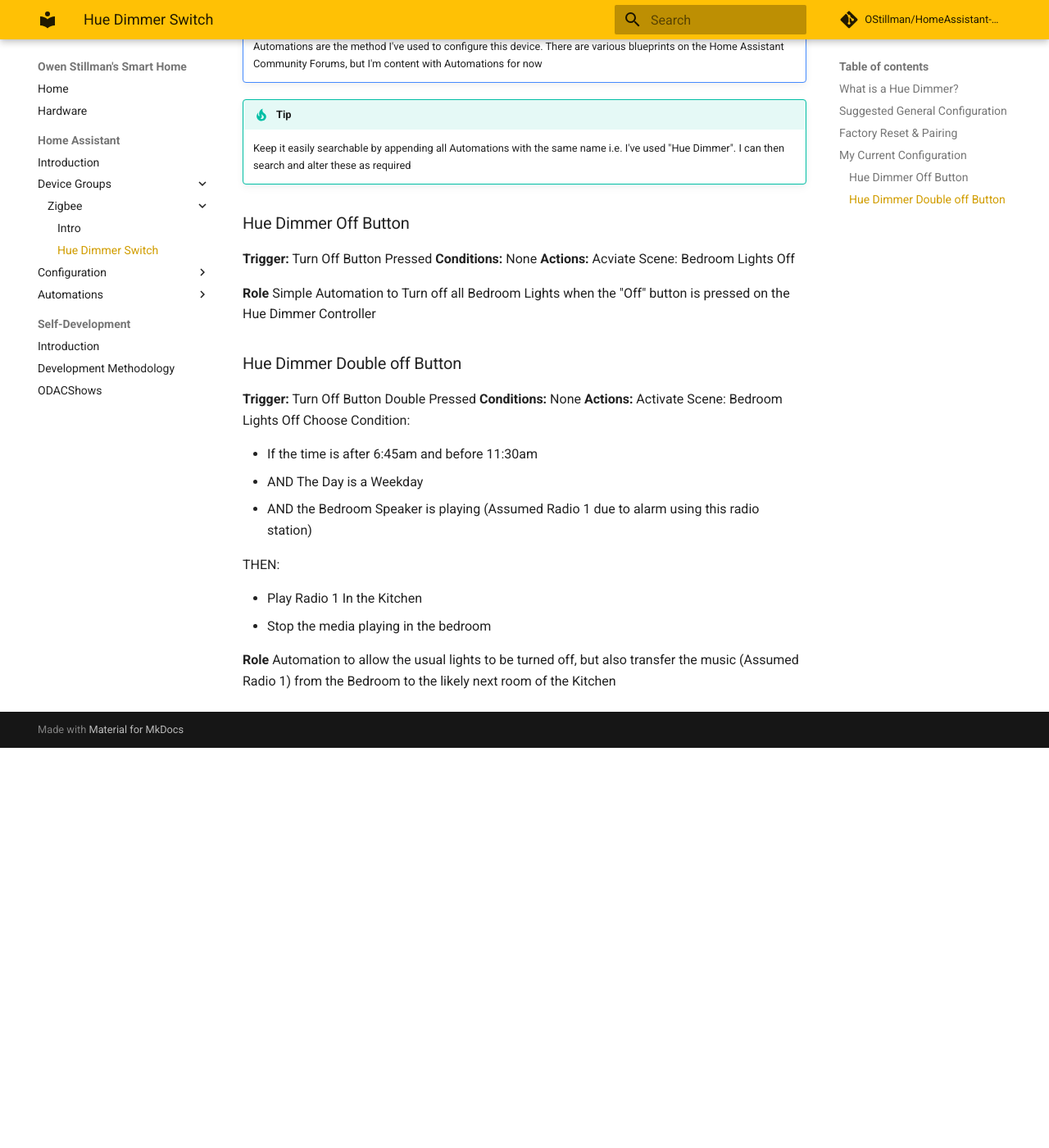
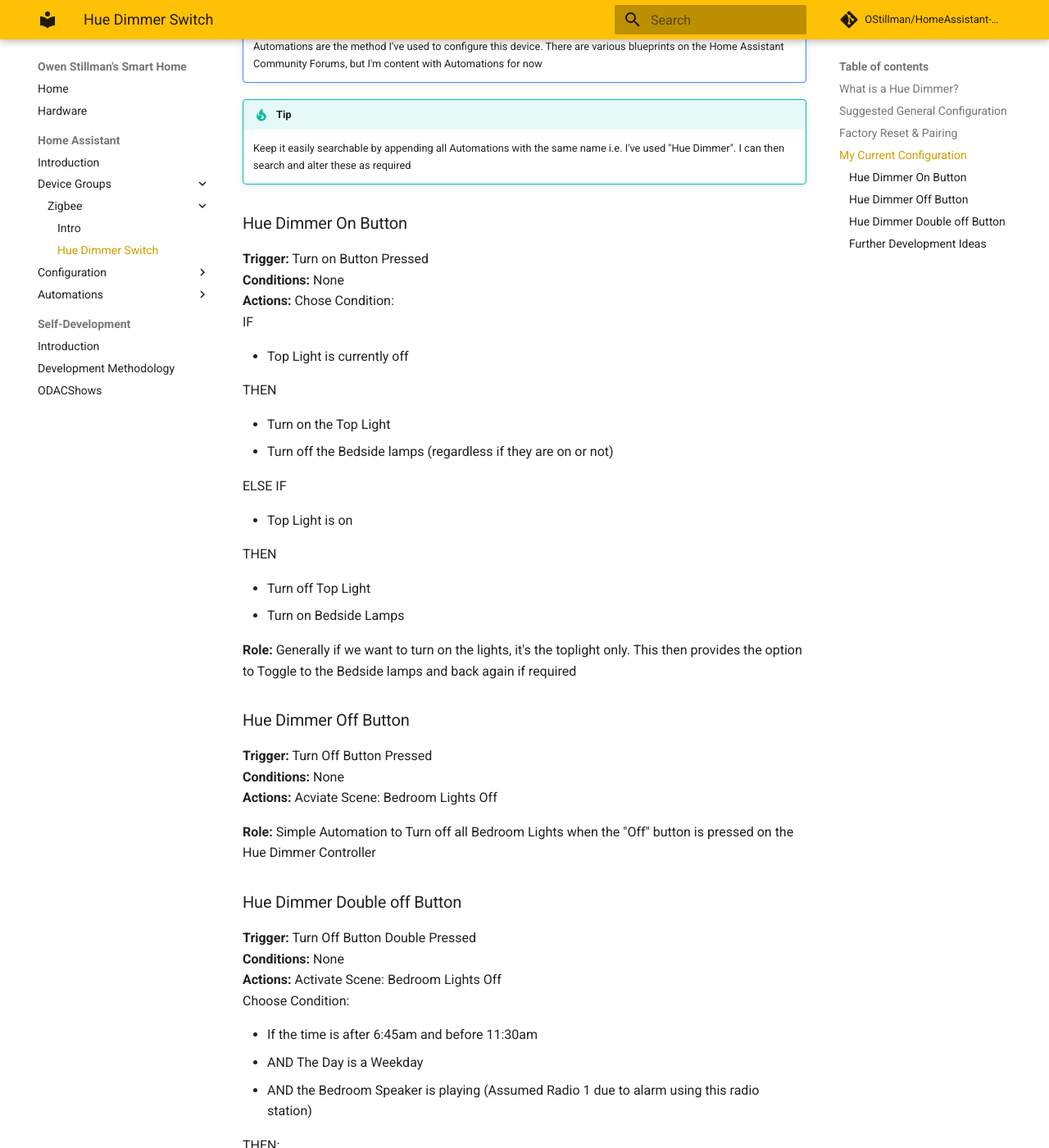
Before and after one commit to OStillman/HomeAssistant-Public, an MkDocs documentation site: the page built from docs/home-assistant/device_groups/zigbee/hue_dimmer.md, in a window 1280 px wide and 1400 px high, scrolled down 2045 px. Shown: the whole window at 82% size. Built offline with MkDocs 1.6.1 and Material for MkDocs 9.7.7, drawn with Linux system fonts in a browser that asks for light colours; comment, search, counter and statistics services are not loaded; before the commit the page ends 2957 px from its top, so only the background shows below that; some of the changed text lies outside the part shown.

Commit message:
Add Rest of Hue Dimmer Features

```diff
--- a/docs/home-assistant/device_groups/zigbee/hue_dimmer.md
+++ b/docs/home-assistant/device_groups/zigbee/hue_dimmer.md
@@ -14,7 +14,7 @@
 - Darker
 
 ## Suggested General Configuration
-I was unhappy with how Hue tied down the dimmer switch. Control only a specific set of lights, no other controls. It worked, but not the best. So, the best way is to add it to your custom Zigbee Controller to open up (From ZHA):
+I was unhappy with how Hue tied down the dimmer switch. Only able to control only a specific set of lights, no ability to turn on *one* light, and turn *off all* lights. It worked, but not the best. So, the best way is to add it to your custom Zigbee Controller to open up (From ZHA):
 
 - Single, Double, Triple, Quadruple & Continous presses of each button
 - Flexibilty to control any device you wish
@@ -47,12 +47,36 @@
 !!! tip
     Keep it easily searchable by appending all Automations with the same name i.e. I've used "Hue Dimmer". I can then search and alter these as required
 
+### Hue Dimmer On Button
+**Trigger:** Turn on Button Pressed
+**Conditions:** None
+**Actions:** Chose Condition:
+IF
+
+- Top Light is currently off
+
+THEN
+
+- Turn on the Top Light
+- Turn off the Bedside lamps (regardless if they are on or not)
+
+ELSE IF
+
+- Top Light is on
+
+THEN
+
+- Turn off Top Light
+- Turn on Bedside Lamps
+
+**Role:** Generally if we want to turn on the lights, it's the toplight only. This then provides the option to Toggle to the Bedside lamps and back again if required
+
 ### Hue Dimmer Off Button
 **Trigger:** Turn Off Button Pressed
 **Conditions:** None
 **Actions:** Acviate Scene: Bedroom Lights Off
 
-**Role** Simple Automation to Turn off all Bedroom Lights when the "Off" button is pressed on the Hue Dimmer Controller
+**Role:** Simple Automation to Turn off all Bedroom Lights when the "Off" button is pressed on the Hue Dimmer Controller
 
 ### Hue Dimmer Double off Button
 **Trigger:** Turn Off Button Double Pressed
@@ -69,4 +93,8 @@
 - Play Radio 1 In the Kitchen
 - Stop the media playing in the bedroom
 
-**Role** Automation to allow the usual lights to be turned off, but also transfer the music (Assumed Radio 1) from the Bedroom to the likely next room of the Kitchen
+**Role:** Automation to allow the usual lights to be turned off, but also transfer the music (Assumed Radio 1) from the Bedroom to the likely next room of the Kitchen
+
+### Further Development Ideas
+
+- Use the Brighter/Darker Buttons with Scenes to activate 3/4 stages of light intensity that the user can toggle through
```
